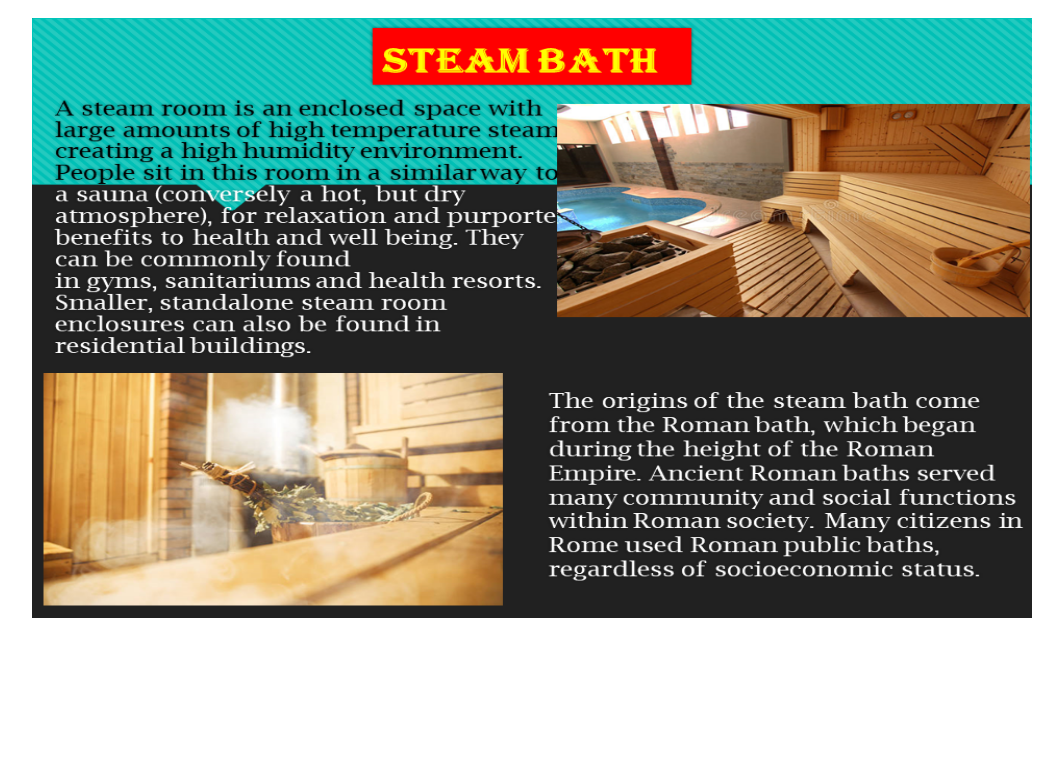
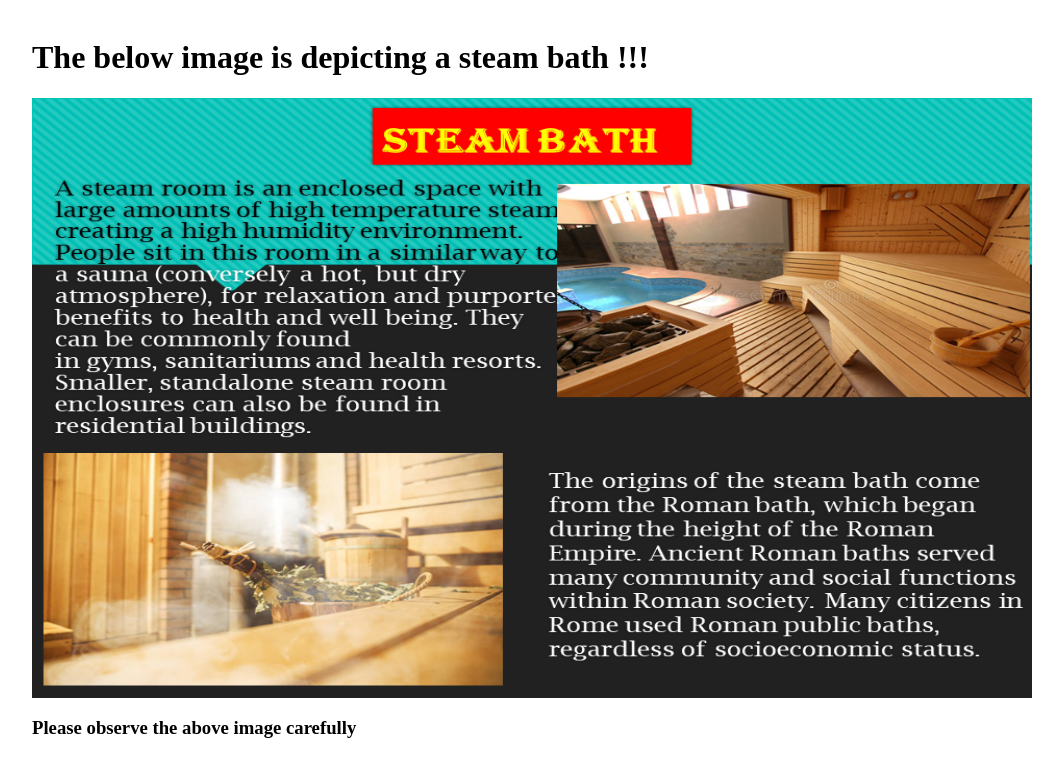
Before and after one commit to AtharvK07/Gym-Management-System, a plain HTML site: page Project/page3.html in a window 1280 px wide. Shown: the whole page, without its empty margins (143-1206 px from the left). Drawn offline with Linux system fonts and the light colour scheme.

Commit message:
Updatedpage3.html
Added description

```diff
--- a/Project/page3.html
+++ b/Project/page3.html
@@ -10,6 +10,8 @@
 </head>
 <body>
 <div class="box" >
+	<h1>The below image is depicting a steam bath !!!</h1>
 	<img src="STEAM BATH.png" width="1000" height="600">
+	<h3> Please observe the above image carefully </h3>
 </div>
 </body></html>
```
